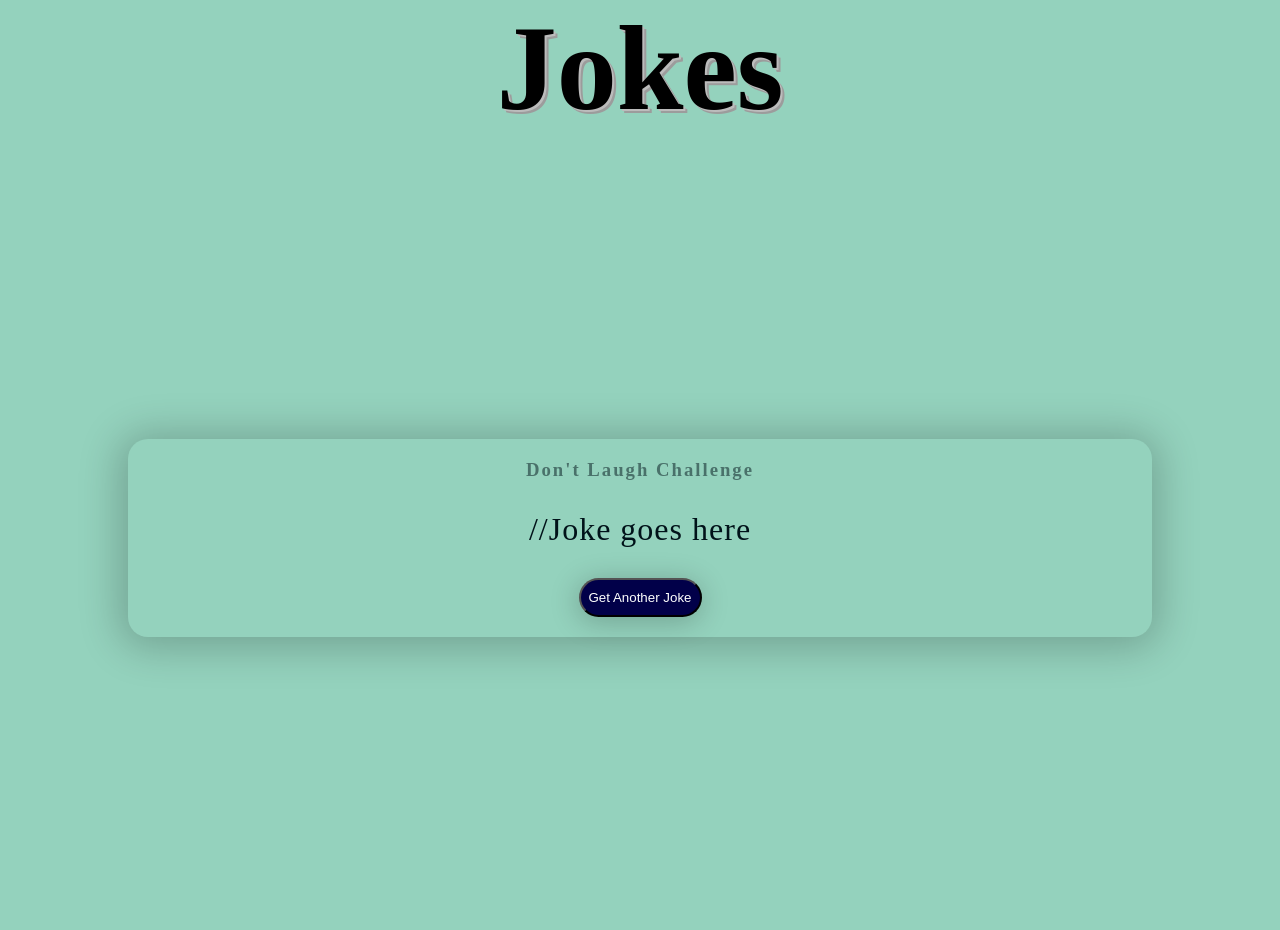
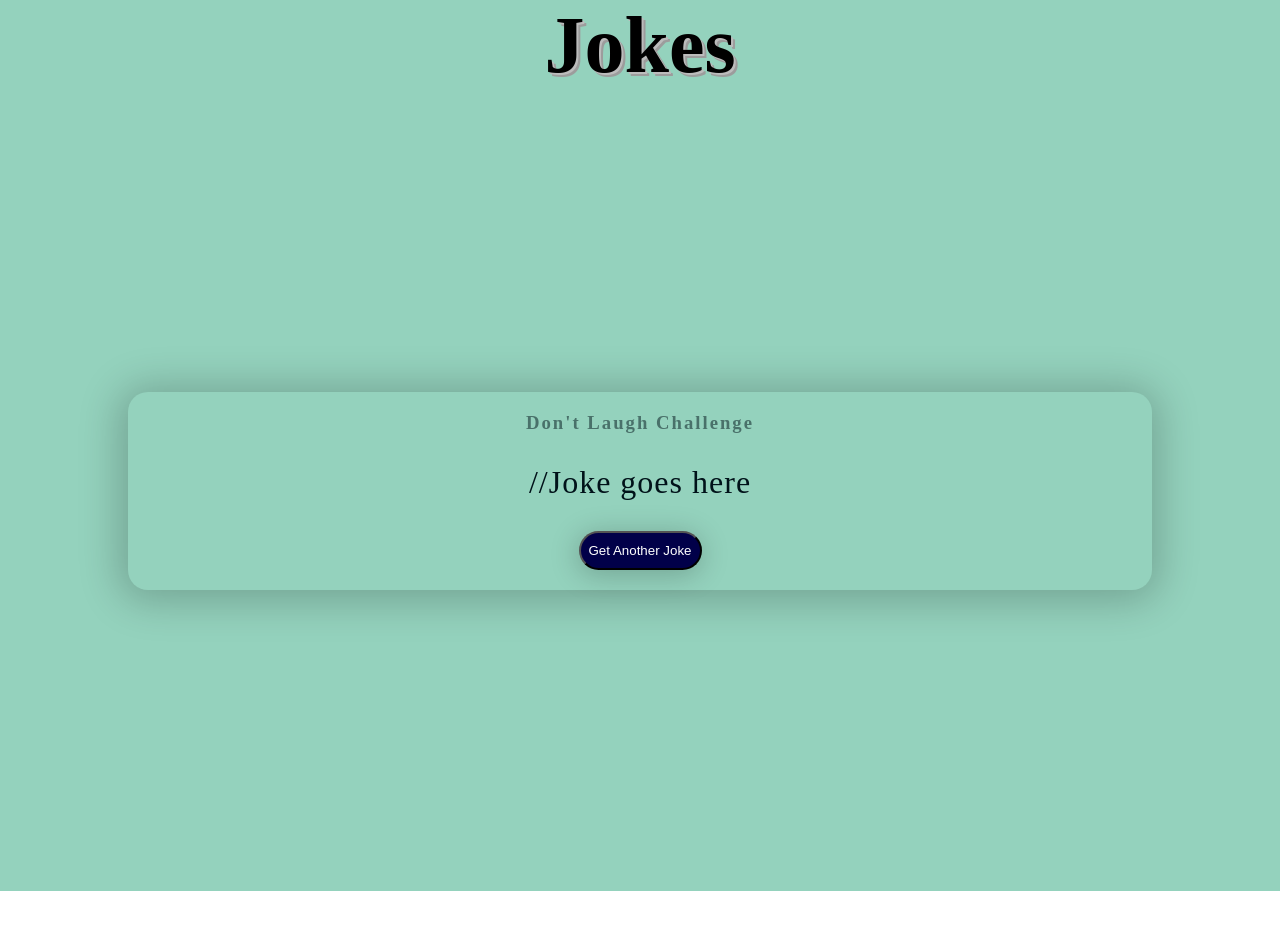
Before and after one commit to shahrukhhmm/dadjoke, a plain HTML site: page index.html in a window 1280 px wide. After the commit the page ends 891 px from the top, so only its background shows below. Drawn offline with Linux system fonts and the light colour scheme; no server answers.

Commit message:
Add files via upload

```diff
--- a/joke.css
+++ b/joke.css
@@ -18,7 +18,7 @@
 h1{
     text-align: center;
 
-    font-size: 15vh;
+    font-size: 10vh;
     color: #000000;
 background: var(--background);
 text-shadow: 2px 2px 0 #bcbcbc, 4px 4px 0 #9c9c9c;
```
